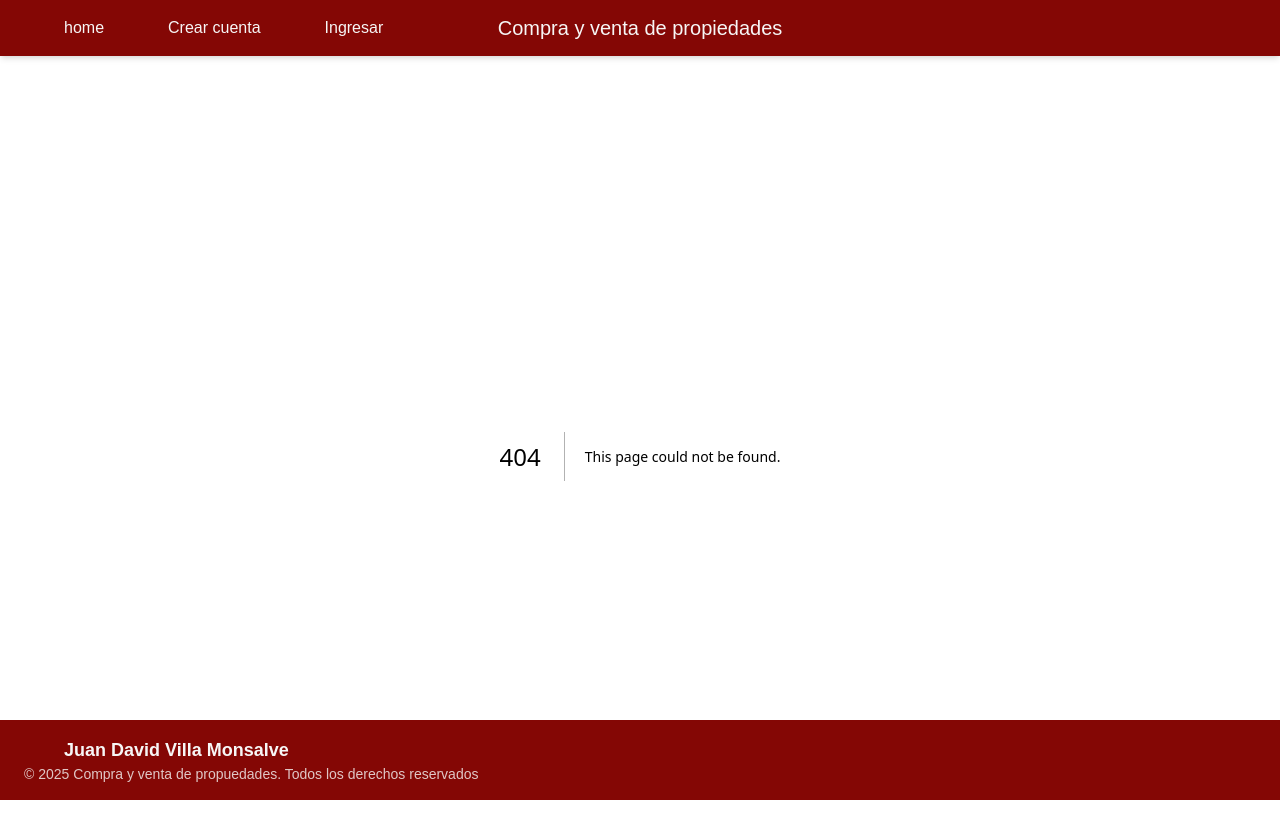
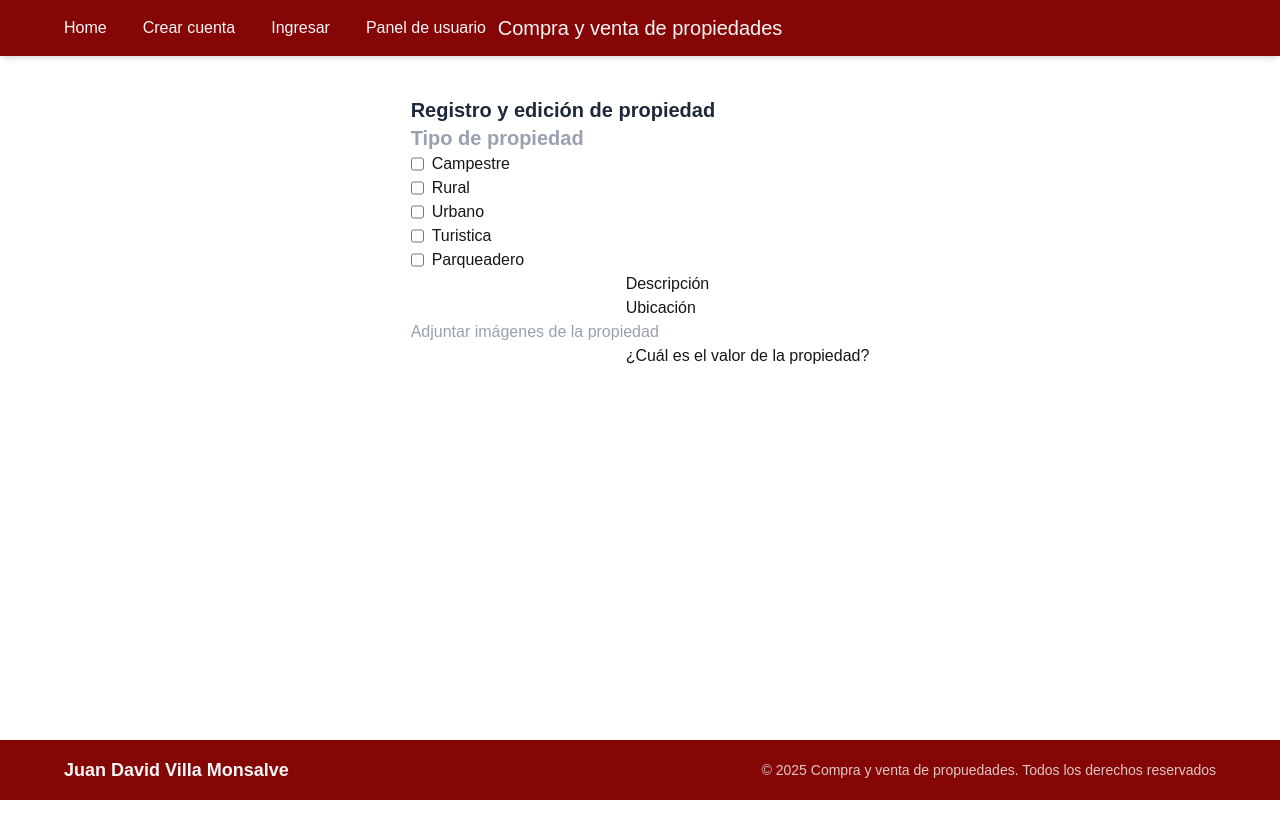
Before and after one commit to JuanVimon3/compra-venta-propiedades, a Next.js app: page /userDashboard in a window 1280 px wide. Before the commit this address had no page. Shown: the top 838 px of the page. Built offline with nearby package versions, Linux system fonts and the light colour scheme.

Commit message:
add userDashboard and center footer items (#8)

```diff
--- /dev/null
+++ b/src/app/userDashboard/page.tsx
@@ -0,0 +1,50 @@
+export default function UserDashboard() {
+  return (
+    <div className="min-h-screen flex justify-center items-start pt-10">
+      <div className="flex flex-col mx-auto w-auto">
+        <p className="text-gray-800 font-semibold text-lg md:text-xl">
+          Registro y edición de propiedad
+        </p>
+        <p className="text-gray-400 font-semibold text-lg md:text-xl">
+          Tipo de propiedad
+        </p>
+        <label className="flex gap-2">
+          <input type="checkbox" name="country" />
+          Campestre
+        </label>
+        <label className="flex gap-2">
+          <input type="checkbox" name="rural" />
+          Rural
+        </label>
+        <label className="flex gap-2">
+          <input type="checkbox" name="urban" />
+          Urbano
+        </label>
+        <label className="flex gap-2">
+          <input type="checkbox" name="turistic" />
+          Turistica
+        </label>
+        <label className="flex gap-2">
+          <input type="checkbox" name="parking" />
+          Parqueadero
+        </label>
+        <label className="flex gap-2">
+          <input type="text" name="description" />
+          Descripción
+        </label>
+        <label className="flex gap-2">
+          <input type="text" name="location" />
+          Ubicación
+        </label>
+        <label className="flex items-center gap-2 cursor-pointer text-gray-400">
+          <input type="file" name="images" accept="image/*" multiple className="hidden" />
+          Adjuntar imágenes de la propiedad
+        </label>
+        <label className="flex gap-2">
+          <input type="number" name="price" />
+          ¿Cuál es el valor de la propiedad?
+        </label>
+      </div>
+    </div>
+  )
+}
--- a/src/components/Footer.tsx
+++ b/src/components/Footer.tsx
@@ -1,15 +1,12 @@
 export default function Footer() {
   return (
     <footer className="fixed bottom-0 left-0 w-full bg-[#840705] text-[#f7f6f6] py-4 px-6">
-      <div className="max-w-6xl mx-auto flex flex-col sm:flex-row items-center justify-between text-center sm:text-left gap-2">
-
+      <div className="max-w-6xl mx-auto flex flex-col sm:flex-row items-center justify-between text-center  sm:text-left gap-2">
         <h4 className="font-bold text-lg">Juan David Villa Monsalve</h4>
+        <p className="text-sm opacity-80">
+          © {new Date().getFullYear()} Compra y venta de propuedades. Todos los derechos reservados
+        </p>
       </div>
-
-      <p className="text-sm opacity-80">
-        © {new Date().getFullYear()} Compra y venta de propuedades. Todos los derechos reservados
-      </p>
-
     </footer>
   )
 }
--- a/src/components/Header.tsx
+++ b/src/components/Header.tsx
@@ -10,9 +10,10 @@ export default function Header() {
   const [menuOpen, setMenuOpen] = useState(false);
 
   const links = [
-    { href: "/", label: "home" },
+    { href: "/", label: "Home" },
     { href: "/createAccount", label: "Crear cuenta" },
-    { href: "/login", label: "Ingresar" }
+    { href: "/login", label: "Ingresar" },
+    {href: "userDashboard", label: "Panel de usuario"}
   ]
 
   return (
@@ -31,7 +32,7 @@ export default function Header() {
 
         <nav className={`
         ${menuOpen ? "flex" : "hidden"}
-        flex-col md:flex md:flex-row md:space-x-16 absolute md:static top-16 letf-0 w-full md:w-auto bg-[#840705] md:bg-transparent text-center md:text-left transition-all duration-300 z-20
+        flex-col md:flex md:flex-row md:space-x-9 absolute md:static top-16 letf-0 w-full md:w-auto bg-[#840705] md:bg-transparent text-center md:text-left transition-all duration-300 z-20
         `}>
 
           {links.map((link) =>
```
